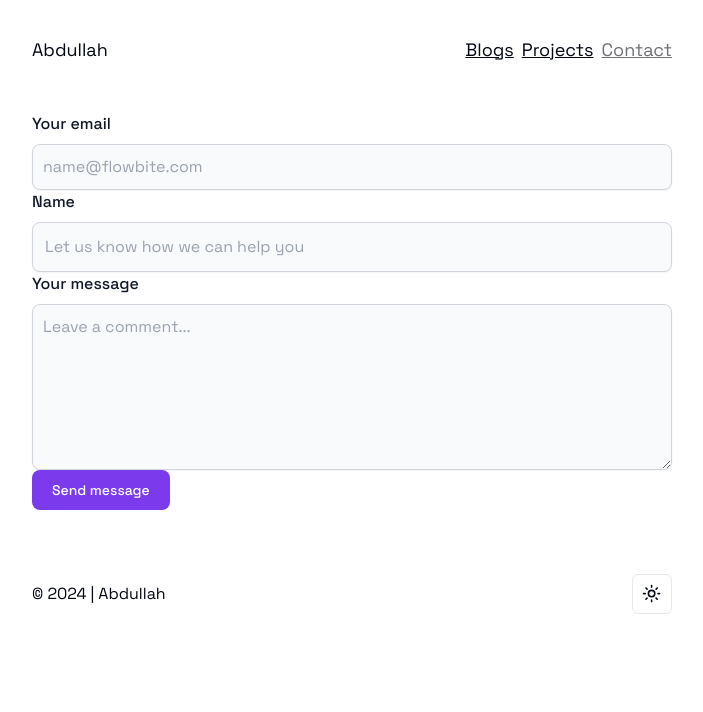
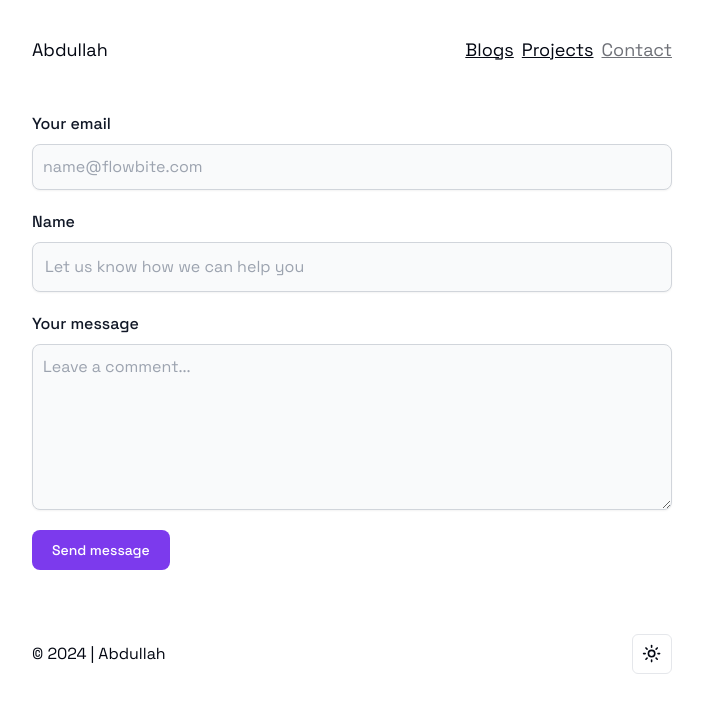
Before and after one commit to Abdullah-dev0/Portfolio, a React (Vite) app: page /contact in a window 1280 px wide. Shown: the top 712 px of the page, without its empty margins (288-991 px from the left). Built offline with nearby package versions, Linux system fonts and the light colour scheme.

Commit message:
Refactor ContactPage form attributes and styles

```diff
--- a/src/pages/ContactPage.tsx
+++ b/src/pages/ContactPage.tsx
@@ -1,3 +1,4 @@
+//@ts-nocheck
 import { Button } from "@/components/ui/button";
 import Layout from "@/layouts/Layout";
 
@@ -6,7 +7,12 @@ const ContactPage = () => {
       <Layout>
          <section>
             <div className="px-4 lg:p-0 text-base">
-               <form method="post" name="Contact Form" data-netlify="true">
+               <form
+                  action="post"
+                  name="Contact-Form"
+                  netlify
+                  className="flex flex-col gap-5"
+               >
                   <div>
                      <label
                         htmlFor="email"
```
